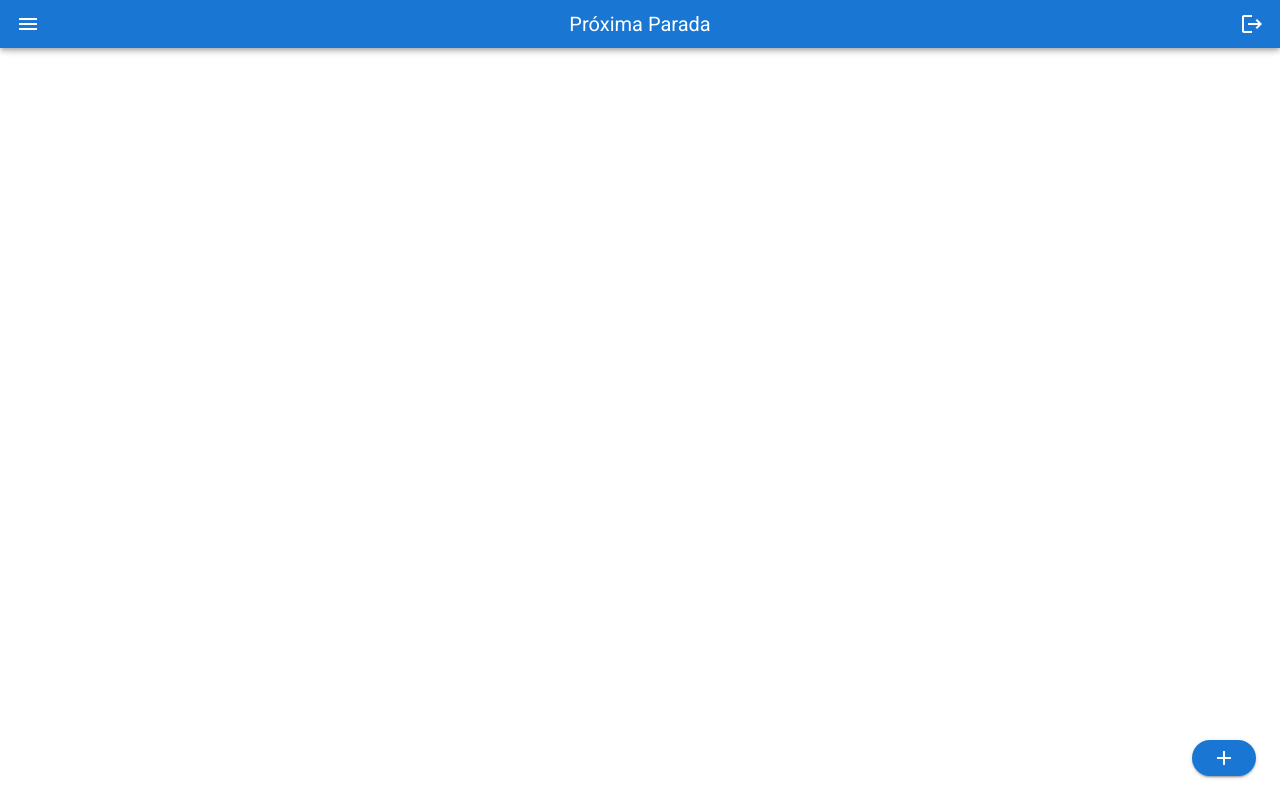
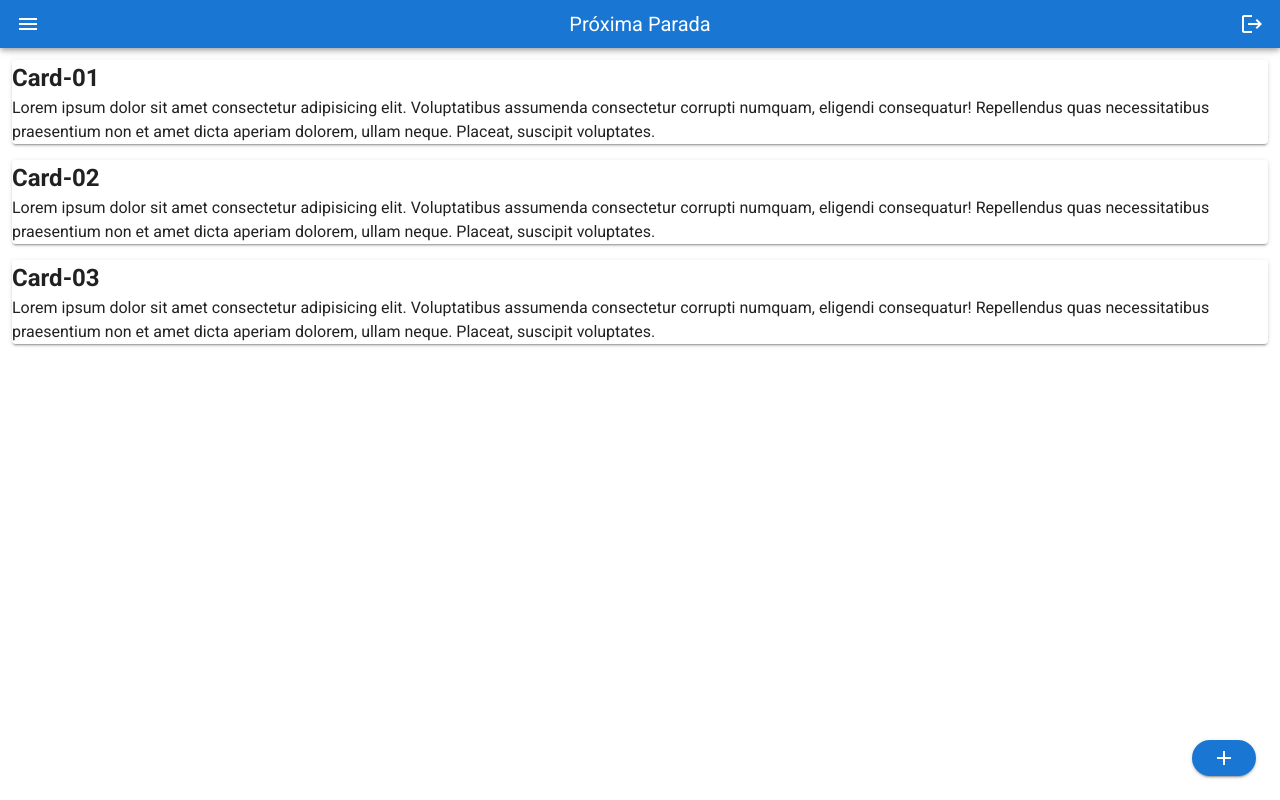
Before and after one commit to ifpi-picos/proxima-parada-front-end-vue, a Vue app: page /home/ride in a window 1280 px wide. Built offline with nearby package versions, Linux system fonts and the light colour scheme.

Commit message:
adicionando os teste de como vai ficar os cards das caronas

```diff
--- a/src/pages/home/PostsPage.vue
+++ b/src/pages/home/PostsPage.vue
@@ -38,6 +38,23 @@
         </v-expand-x-transition>
       </v-btn>
     </v-hover>
+
+    <v-card>
+      <h2>Card-01</h2>
+      <p>Lorem ipsum dolor sit amet consectetur adipisicing elit. Voluptatibus assumenda consectetur corrupti numquam, eligendi consequatur! Repellendus quas necessitatibus praesentium non et amet dicta aperiam dolorem, ullam neque. Placeat, suscipit voluptates.</p>
+    </v-card>
+
+    <v-card>
+      <h2>Card-02</h2>
+      <p>Lorem ipsum dolor sit amet consectetur adipisicing elit. Voluptatibus assumenda consectetur corrupti numquam, eligendi consequatur! Repellendus quas necessitatibus praesentium non et amet dicta aperiam dolorem, ullam neque. Placeat, suscipit voluptates.</p>
+    </v-card>
+
+    <v-card>
+      <h2>Card-03</h2>
+      <p>Lorem ipsum dolor sit amet consectetur adipisicing elit. Voluptatibus assumenda consectetur corrupti numquam, eligendi consequatur! Repellendus quas necessitatibus praesentium non et amet dicta aperiam dolorem, ullam neque. Placeat, suscipit voluptates.</p>
+    </v-card>
+
+
 
     <v-row dense>
       <v-col
```
